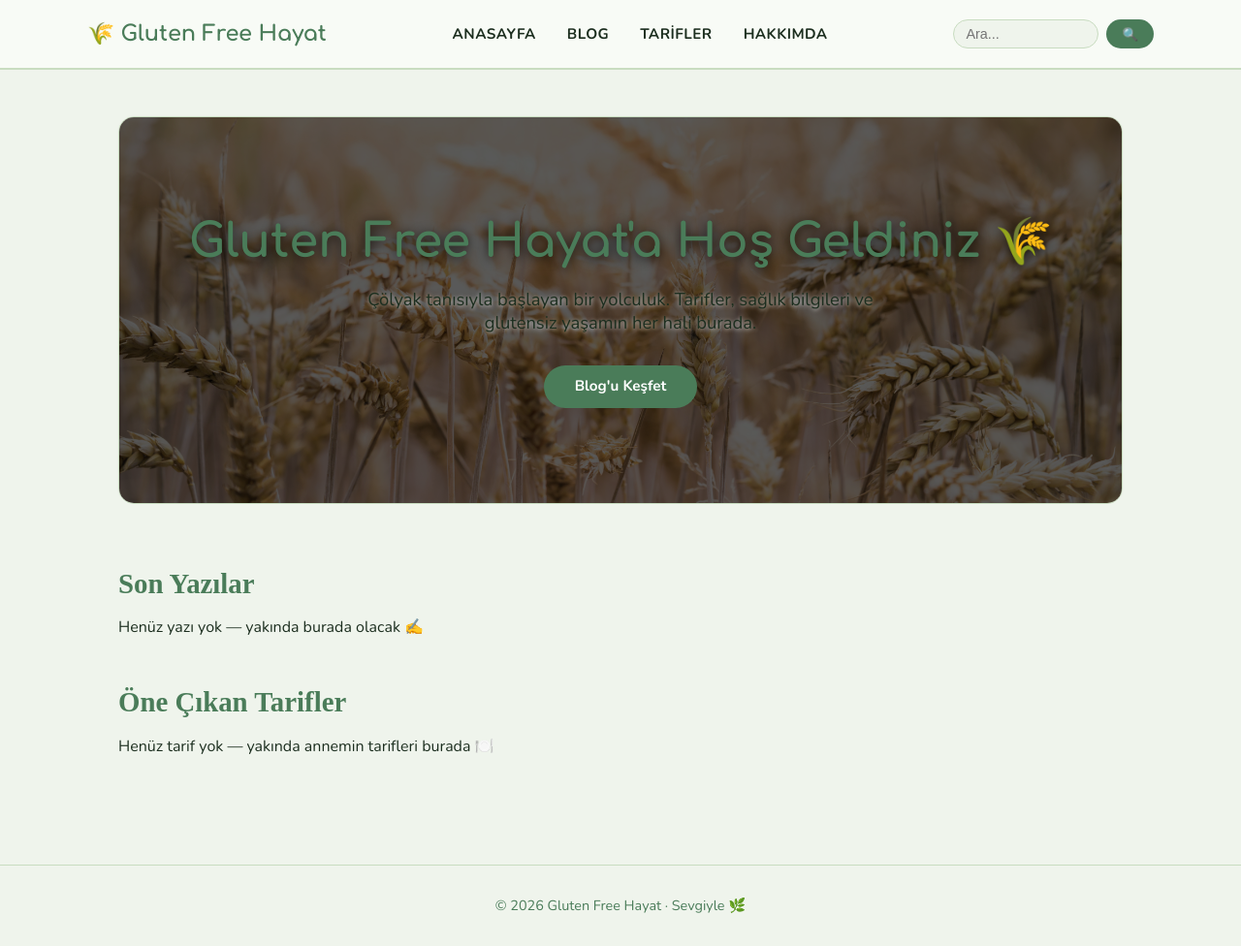
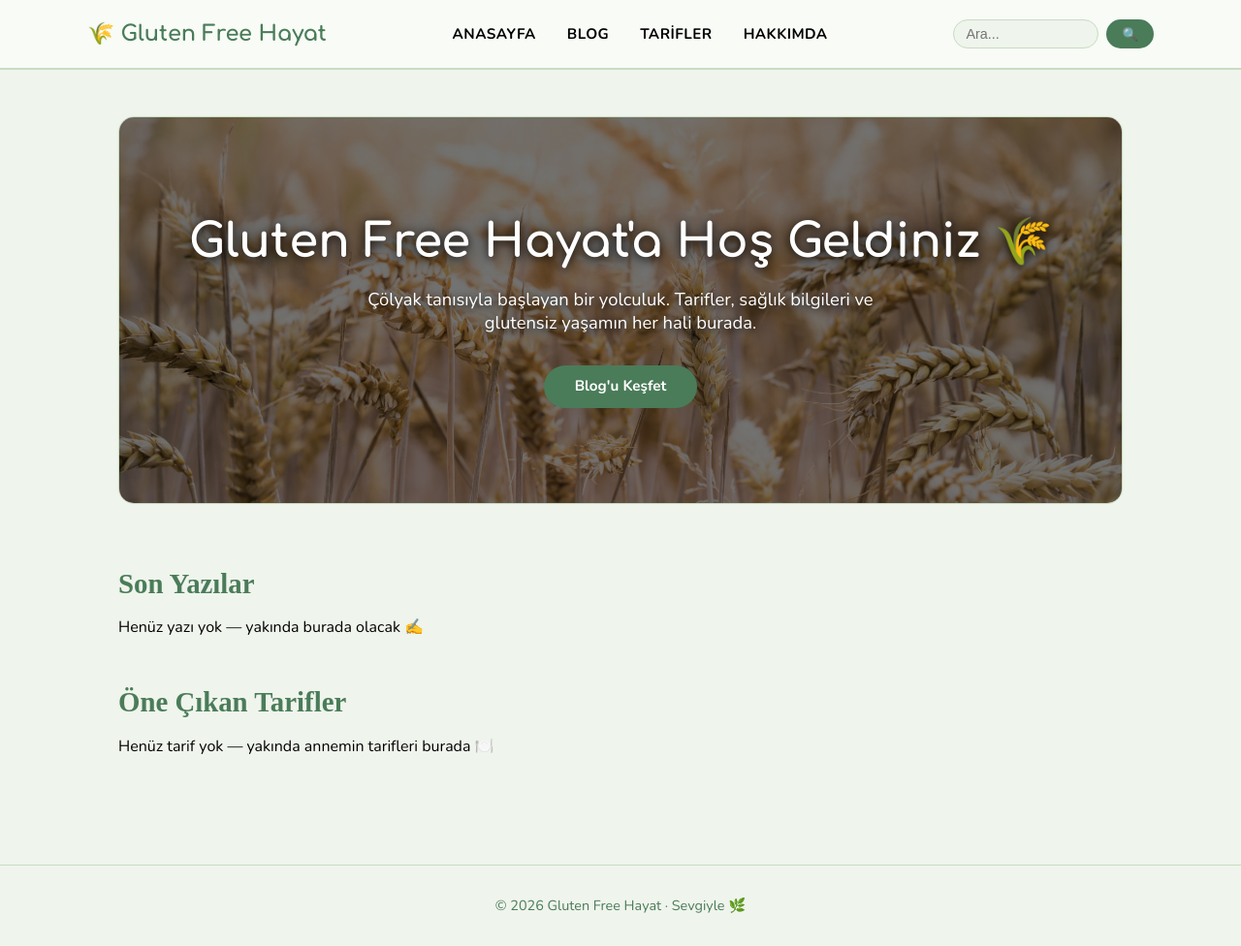
Before and after one commit to iyavuz357/glutenfreehayat, a Flask app: page / in a window 1280 px wide. Shown: the whole page at 97% size. Run offline with Flask 3, Linux system fonts and the light colour scheme; data that the repository does not hold is empty.

Commit message:
Hero bolumu okunabilirlik iyilestirmesi

```diff
--- a/static/css/style.css
+++ b/static/css/style.css
@@ -9,7 +9,6 @@
     --bg: #EFF4EC;
     --primary: #4A7C59;
     --accent: #2D5A3D;
-    --text: #1C2E1F;
     --card: #F8FBF6;
     --border: #C8DCC0;
 }
@@ -205,7 +204,7 @@ main {
     height: 100%;
     background-size: cover;
     background-position: center;
-    filter: brightness(0.35);
+    filter: brightness(0.45);
 }
 
 .hero-content {
@@ -228,7 +227,7 @@ main {
     font-size: 1.15rem;
     max-width: 600px;
     margin: 0 auto 2rem;
-    text-shadow: 0 1px 4px rgba(255, 255, 255, 0.765);
+    text-shadow: 0 2px 8px rgba(0, 0, 0, 0.9);
 }
 
 
@@ -236,8 +235,9 @@ main {
 .hero h1 {
     font-family: 'Comfortaa', serif;
     font-size: 3rem;
-    color: var(--primary);
+    color: #ffffff;
     margin-bottom: 1rem;
+    text-shadow: 0 2px 10px rgba(0, 0, 0, 0.8), 0 0 20px rgba(0, 0, 0, 0.5);
 }
 
 .hero p {
```
